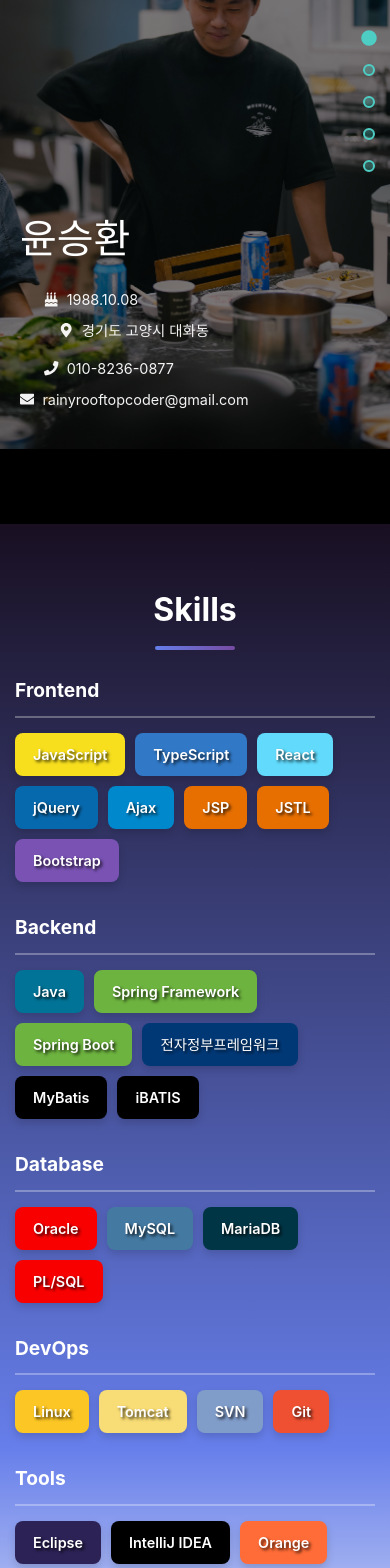
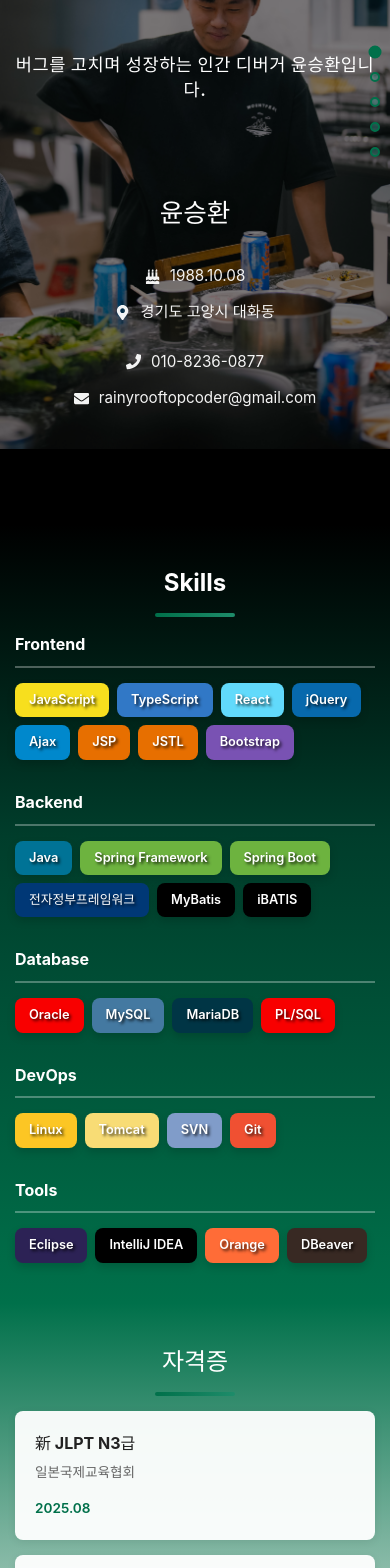
Before and after one commit to RainyRooftopCoder/rainy-rooftop, a React (Vite) app: page / in a window 390 px wide. Shown: the part 320-1888 px from the top of the page. Built offline with nearby package versions, Linux system fonts and the light colour scheme.

Commit message:
change color

```diff
--- a/src/components/Certifications.tsx
+++ b/src/components/Certifications.tsx
@@ -15,9 +15,9 @@ const Certifications = ({ data }: CertificationsProps) => {
   });
 
   const itemVariants = {
-    hidden: { opacity: 0, x: 300 },
+    hidden: { opacity: 0, x: 50 },
     visible: { opacity: 1, x: 0 },
-    exit: { opacity: 0, x: -300 },
+    exit: { opacity: 0, x: -50 },
   };
 
   return (
--- a/src/index.css
+++ b/src/index.css
@@ -9,10 +9,12 @@
     line-height: 1.6;
     font-weight: 400;
 
-    --color-primary: #667eea;
-    --color-secondary: #764ba2;
+    --color-starbucks-green: #00704a;
+    --color-starbucks-light: #1e8c6a;
+    --color-primary: #00704a;
+    --color-secondary: #1e8c6a;
     --color-accent: #f9c51d;
-    --color-highlight: #4ecdc4;
+    --color-highlight: #00704a;
     --color-dark: #222222;
     --color-light: #f5f5f5;
     --color-white: #ffffff;
@@ -91,7 +93,7 @@ button {
     transform: translateX(-50%);
     width: 80px;
     height: 4px;
-    background: linear-gradient(90deg, var(--color-primary), var(--color-secondary));
+    background: linear-gradient(90deg, var(--color-starbucks-green), var(--color-starbucks-light));
     border-radius: 2px;
 }
 
@@ -240,7 +242,7 @@ button {
 
 /* Skills Section */
 .skills-section {
-    background: linear-gradient(180deg, #180f21 0%, #667eea 80%, #d1d9f5 100%);
+    background: linear-gradient(180deg, #000000 0%, #003d2b 40%, #00704a 100%);
     color: var(--color-white);
 }
 
@@ -296,7 +298,7 @@ button {
 
 /* Certifications Section */
 .certifications-section {
-    background: linear-gradient(180deg, #d1d9f5 0%, #e3e8f7 100%);
+    background: linear-gradient(180deg, #00704a 0%, #b8d4c8 50%, #e8f1ed 100%);
 }
 
 .certifications-list {
@@ -326,7 +328,7 @@ button {
 
 .cert-icon-small {
     font-size: 1.5rem;
-    color: var(--color-primary);
+    color: var(--color-starbucks-green);
     display: flex;
     align-items: center;
     justify-content: center;
@@ -358,12 +360,13 @@ button {
 
 /* Career Section */
 .career-section {
-    background-color: var(--color-dark);
-    color: var(--color-white);
+    background: linear-gradient(180deg, #e8f1ed 0%, #f5f9f7 50%, #ffffff 100%);
+    color: var(--color-dark);
 }
 
 .career-section .section-title {
-    color: var(--color-white);
+    /* color: var(--color-starbucks-green); */
+    color: black;
 }
 
 .career-timeline {
@@ -373,11 +376,12 @@ button {
 }
 
 .project-card {
-    background-color: rgba(255, 255, 255, 0.05);
+    background-color: rgba(255, 255, 255, 0.9);
     padding: 35px;
     border-radius: 12px;
-    border-left: 4px solid var(--color-primary);
+    border-left: 4px solid var(--color-starbucks-green);
     backdrop-filter: blur(10px);
+    box-shadow: 0 4px 12px rgba(0, 112, 74, 0.1);
 }
 
 .project-header {
@@ -388,7 +392,8 @@ button {
     font-size: 1.8rem;
     font-weight: 700;
     margin-bottom: 12px;
-    color: var(--color-white);
+    /* color: var(--color-starbucks-green); */
+    color: black;
 }
 
 .project-controls {
@@ -399,7 +404,7 @@ button {
 }
 
 .expand-icon {
-    color: var(--color-white);
+    color: var(--color-starbucks-green);
     font-size: 1.5rem;
     display: flex;
     align-items: center;
@@ -416,7 +421,7 @@ button {
     display: flex;
     gap: 20px;
     flex-wrap: wrap;
-    color: rgba(255, 255, 255, 0.7);
+    color: var(--color-text-light);
 }
 
 .project-period,
@@ -429,12 +434,12 @@ button {
 .project-description {
     margin-bottom: 20px;
     line-height: 1.8;
-    color: rgba(255, 255, 255, 0.85);
+    color: var(--color-text);
 }
 
 .project-role {
     margin-bottom: 20px;
-    color: rgba(255, 255, 255, 0.9);
+    color: var(--color-text);
 }
 
 .project-tech {
@@ -446,11 +451,11 @@ button {
 
 .tech-tag {
     padding: 6px 14px;
-    background-color: rgba(255, 255, 255, 0.1);
+    background-color: rgba(0, 112, 74, 0.1);
     border-radius: 20px;
     font-size: 0.85rem;
-    color: var(--color-white);
-    border: 1px solid rgba(255, 255, 255, 0.2);
+    color: var(--color-starbucks-green);
+    border: 1px solid var(--color-starbucks-green);
 }
 
 .project-links {
@@ -464,25 +469,26 @@ button {
     align-items: center;
     gap: 8px;
     padding: 8px 16px;
-    background-color: var(--color-primary);
+    background-color: var(--color-starbucks-green);
     color: var(--color-white);
     border-radius: 6px;
     transition: all 0.3s ease;
 }
 
 .project-link:hover {
-    background-color: var(--color-secondary);
+    background-color: var(--color-starbucks-light);
     transform: translateY(-2px);
 }
 
 /* Side Projects Section */
 .side-projects-section {
-    background: linear-gradient(135deg, #667eea 0%, #764ba2 100%);
-    color: var(--color-white);
+    background: linear-gradient(180deg, #ffffff 0%, #ffffff 100%);
+    color: var(--color-dark);
 }
 
 .side-projects-section .section-title {
-    color: var(--color-white);
+    /* color: var(--color-starbucks-green); */
+    color: black;
 }
 
 .coming-soon-message {
@@ -494,13 +500,13 @@ button {
 .coming-soon-message h3 {
     font-size: 2.5rem;
     margin-bottom: 20px;
-    color: var(--color-white);
+    color: var(--color-starbucks-green);
 }
 
 .coming-soon-message p {
     font-size: 1.3rem;
     opacity: 0.9;
-    color: var(--color-white);
+    color: var(--color-text);
 }
 
 .project-filters {
@@ -521,15 +527,22 @@ button {
     background-color: var(--color-white);
     border-radius: 12px;
     overflow: hidden;
-    box-shadow: 0 8px 20px rgba(0, 0, 0, 0.2);
+    box-shadow: 0 8px 20px rgba(0, 112, 74, 0.15);
     position: relative;
+    border: 1px solid rgba(0, 112, 74, 0.1);
+    transition: all 0.3s ease;
+}
+
+.side-project-card:hover {
+    box-shadow: 0 12px 30px rgba(0, 112, 74, 0.25);
+    transform: translateY(-5px);
 }
 
 .project-type-badge {
     position: absolute;
     top: 15px;
     right: 15px;
-    background-color: var(--color-primary);
+    background-color: var(--color-starbucks-green);
     color: var(--color-white);
     padding: 6px 14px;
     border-radius: 20px;
@@ -553,7 +566,7 @@ button {
 
 .project-content .project-title {
     font-size: 1.4rem;
-    color: var(--color-dark);
+    color: var(--color-starbucks-green);
     margin-bottom: 12px;
 }
 
@@ -568,9 +581,9 @@ button {
 }
 
 .project-content .tech-tag {
-    background-color: var(--color-light);
-    color: var(--color-dark);
-    border: 1px solid #ddd;
+    background-color: rgba(0, 112, 74, 0.1);
+    color: var(--color-starbucks-green);
+    border: 1px solid var(--color-starbucks-green);
 }
 
 .project-content .project-links {
@@ -584,7 +597,7 @@ button {
     justify-content: center;
     width: 40px;
     height: 40px;
-    background-color: var(--color-primary);
+    background-color: var(--color-starbucks-green);
     color: var(--color-white);
     border-radius: 50%;
     font-size: 1.2rem;
@@ -592,7 +605,7 @@ button {
 }
 
 .project-content .project-link:hover {
-    background-color: var(--color-secondary);
+    background-color: var(--color-starbucks-light);
     transform: scale(1.1);
 }
 
@@ -726,42 +739,111 @@ button {
 }
 
 @media (max-width: 768px) {
+    /* Hero Section Mobile */
+    .hero-content {
+        padding: 20px 15px;
+        padding-bottom: 8vh;
+        min-height: 95vh;
+    }
+
+    .hero-intro {
+        font-size: 1.3rem;
+        margin-bottom: 8rem;
+        line-height: 1.4;
+    }
+
     .hero-name-section {
         flex-direction: column;
-        gap: 20px;
+        gap: 30px;
+        margin-bottom: 25px;
+        align-items: center;
+        width: 100%;
     }
 
     .hero-name-left {
         align-items: center;
+        width: 100%;
     }
 
     .hero-name {
-        font-size: 2.5rem;
+        font-size: 2rem;
+        text-align: center;
+        width: 100%;
     }
 
     .hero-position {
-        font-size: 1.3rem;
+        font-size: 1.1rem;
+        text-align: center;
+        width: 100%;
     }
 
     .hero-info-section {
         align-items: center;
+        width: 100%;
     }
 
     .hero-info-inline {
         flex-direction: column;
-        gap: 8px;
-        font-size: 0.9rem;
+        gap: 12px;
+        font-size: 0.95rem;
         align-items: center;
+        width: 100%;
+        margin-bottom: 10px;
     }
 
-    .section-title {
-        font-size: 2rem;
+    .hero-info-inline:last-child {
+        margin-bottom: 0;
     }
 
+    .info-item {
+        white-space: normal;
+        text-align: center;
+        justify-content: center;
+        display: flex;
+        align-items: center;
+        gap: 10px;
+        width: 100%;
+        max-width: 280px;
+    }
+
+    .info-item:first-child {
+        min-width: auto;
+    }
+
+    .info-item svg {
+        flex-shrink: 0;
+    }
+
+    .hero-profile-image img {
+        width: 150px;
+        height: 150px;
+    }
+
+    .scroll-indicator {
+        font-size: 0.9rem;
+        margin-top: 30px;
+    }
+
+    /* Section Titles */
+    .section-title {
+        font-size: 1.8rem;
+        margin-bottom: 30px;
+    }
+
+    .section {
+        padding: 50px 20px;
+    }
+
+    /* Navigation */
     .nav-menu {
         display: none;
     }
 
+    .nav-logo {
+        font-size: 1.2rem;
+    }
+
+    /* Skills Section Mobile */
     .skill-category-row {
         grid-template-columns: 1fr;
         gap: 15px;
@@ -769,49 +851,158 @@ button {
 
     .category-label {
         text-align: left;
-        font-size: 1.2rem;
+        font-size: 1.1rem;
         padding-top: 0;
         border-bottom: 2px solid rgba(255, 255, 255, 0.3);
-        padding-bottom: 10px;
+        padding-bottom: 8px;
     }
 
     .category-skills {
-        gap: 10px;
+        gap: 8px;
     }
 
     .skill-badge-simple {
-        padding: 10px 18px;
-        font-size: 0.9rem;
+        padding: 8px 16px;
+        font-size: 0.85rem;
+    }
+
+    /* Certifications Mobile */
+    .certifications-section .section-title {
+        color: var(--color-white);
     }
 
     .certification-item {
-        grid-template-columns: 30px 1fr auto;
-        gap: 15px;
-        padding: 15px 20px;
+        grid-template-columns: 1fr;
+        gap: 10px;
+        padding: 20px;
+        background-color: rgba(255, 255, 255, 0.95);
     }
 
     .cert-icon-small {
-        font-size: 1.2rem;
+        display: none;
     }
 
     .cert-name {
         font-size: 1rem;
+        margin-bottom: 5px;
+        color: var(--color-dark);
+    }
+
+    .cert-issuer {
+        font-size: 0.85rem;
+        color: var(--color-text-light);
     }
 
     .cert-date {
         font-size: 0.85rem;
-        min-width: 60px;
+        min-width: auto;
+        text-align: left;
+        margin-top: 5px;
+        color: var(--color-starbucks-green);
+        font-weight: 600;
     }
 
+    /* Career Section Mobile */
+    .project-card {
+        padding: 20px;
+    }
+
+    .project-title {
+        font-size: 1.4rem;
+        line-height: 1.3;
+    }
+
+    .project-meta {
+        gap: 12px;
+        font-size: 0.9rem;
+    }
+
+    .project-description {
+        font-size: 0.95rem;
+        line-height: 1.6;
+    }
+
+    .project-role {
+        font-size: 0.95rem;
+    }
+
+    .tech-tag {
+        font-size: 0.8rem;
+        padding: 5px 12px;
+    }
+
+    .project-link {
+        font-size: 0.9rem;
+        padding: 6px 14px;
+    }
+
+    /* Side Projects Mobile */
     .side-projects-grid {
         grid-template-columns: 1fr;
+        gap: 20px;
     }
 
+    .coming-soon-message h3 {
+        font-size: 1.8rem;
+    }
+
+    .coming-soon-message p {
+        font-size: 1.1rem;
+    }
+
+    /* Dot Navigation */
     .dot-navigation {
-        right: 15px;
+        right: 10px;
+        gap: 15px;
+    }
+
+    .dot {
+        width: 10px;
+        height: 10px;
+    }
+
+    .dot-tooltip {
+        display: none;
+    }
+}
+
+/* Small Mobile Devices */
+@media (max-width: 480px) {
+    .hero-intro {
+        font-size: 1.1rem;
+        margin-bottom: 6rem;
+    }
+
+    .hero-name {
+        font-size: 1.6rem;
+    }
+
+    .hero-position {
+        font-size: 1rem;
+    }
+
+    .section-title {
+        font-size: 1.5rem;
     }
 
     .section {
-        padding: 60px 15px;
+        padding: 40px 15px;
+    }
+
+    .project-card {
+        padding: 15px;
+    }
+
+    .project-title {
+        font-size: 1.2rem;
+    }
+
+    .category-label {
+        font-size: 1rem;
+    }
+
+    .skill-badge-simple {
+        padding: 7px 14px;
+        font-size: 0.8rem;
     }
 }
```
